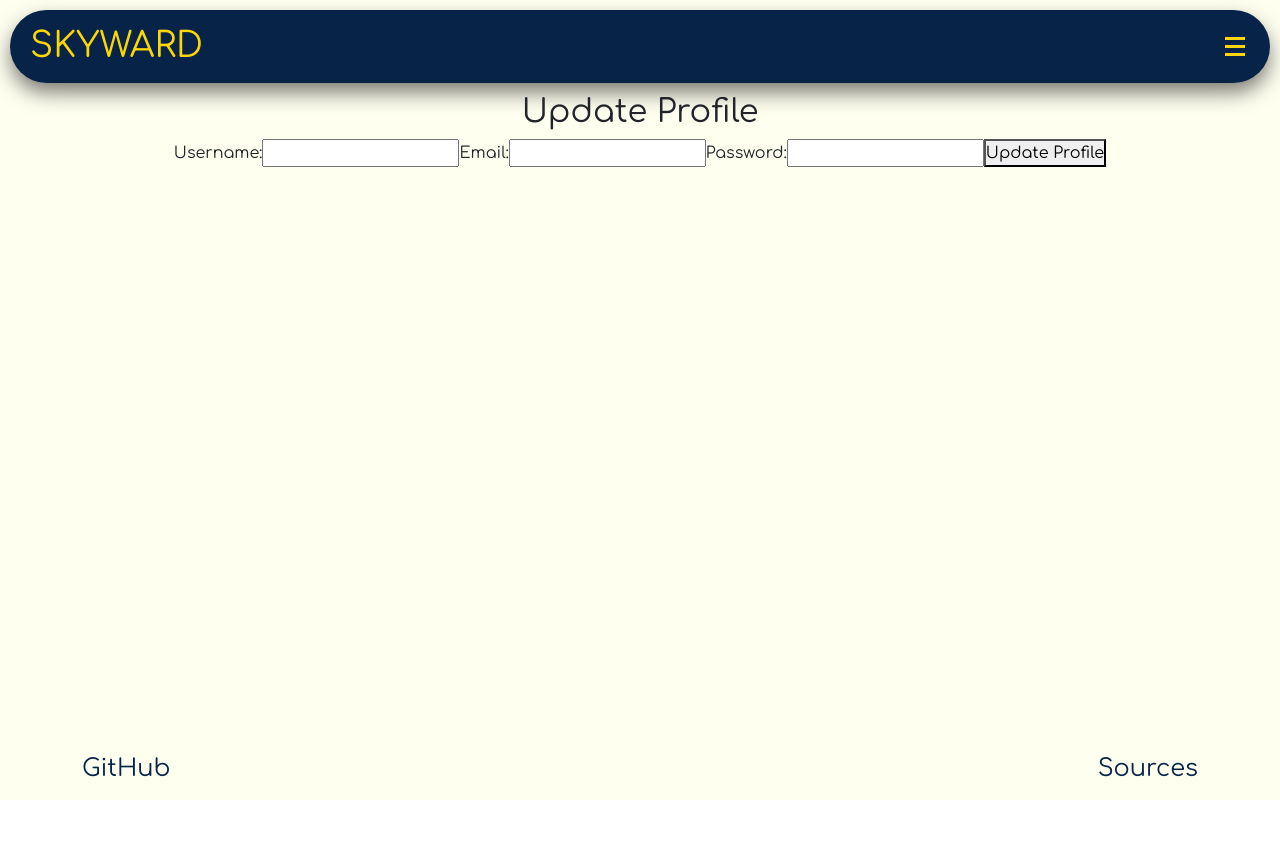
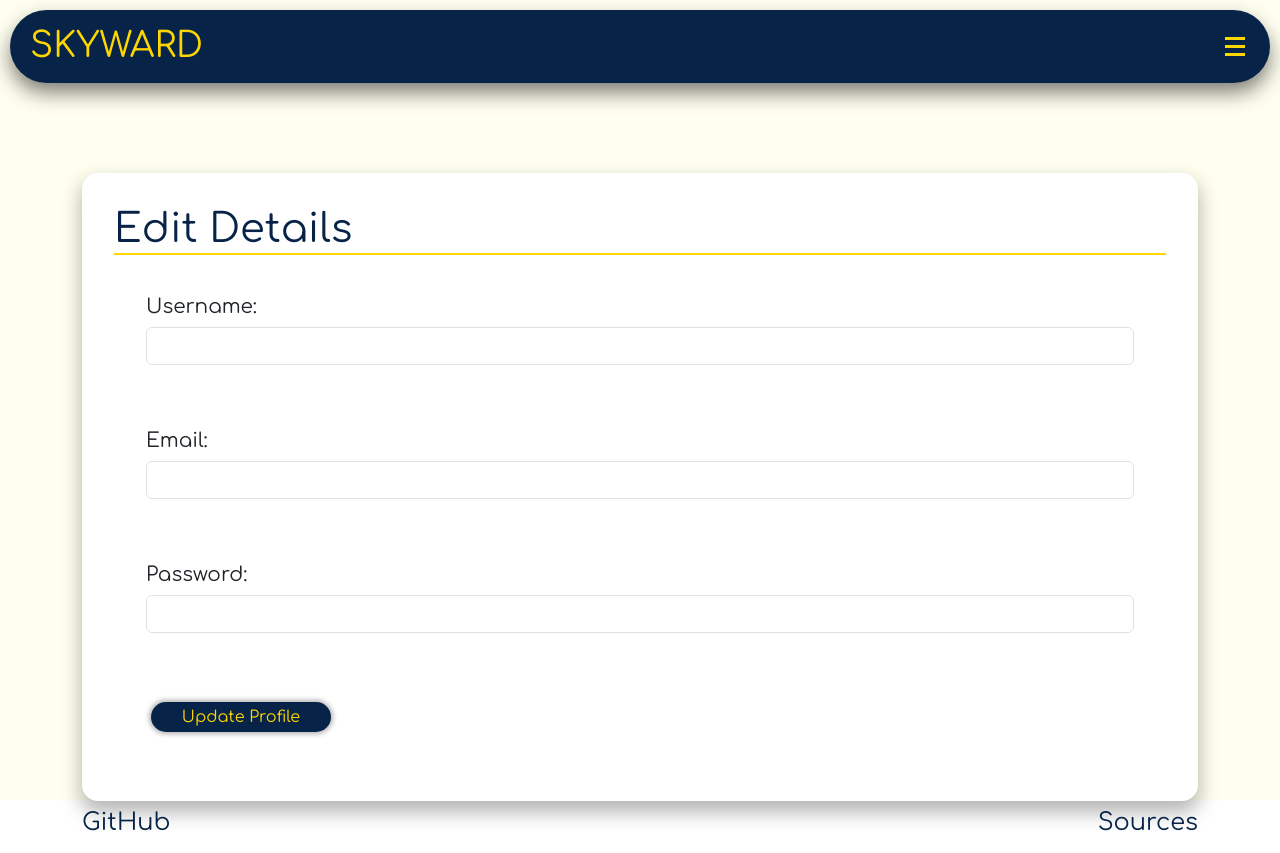
Before and after one commit to Staroyee/Project-3, a React (Vite) app in the folder client/: page /update-profile in a window 1280 px wide. Before the commit the page ends 800 px from the top, so only its background shows below. Built offline with nearby package versions, Linux system fonts and the light colour scheme.

Commit message:
Styled UpdateProfileForm

```diff
--- /dev/null
+++ b/client/src/assets/css/UpdateProfileForm.css
@@ -0,0 +1,38 @@
+.UPF-Container {
+    border-radius: 1rem;
+  text-align: left;
+  background-color: #ffffff;
+  box-shadow: 0px 10px 20px 1px rgba(0, 0, 0, 0.3);
+  padding: 2rem;
+  margin-top: 5rem;
+}
+
+.UPF-Title {
+  color: #072448;
+  border-bottom: 2px solid #ffd700;
+}
+
+.UPF-FormGroup {
+  padding: 2rem 2rem;
+}
+
+.UPF-ButtonContainer {
+  padding: 2rem 2rem;
+}
+
+.UPF-Button {
+  box-shadow: 0px 0px 5px 2px rgba(0, 0, 0, 0.3);
+  margin: 5px;
+  padding: 3px;
+  width: 180px;
+  background-color: #072448;
+  border: #072448;
+  color: #ffd700;
+  border-radius: 15px;
+  transition: background-color 0.3s ease;
+}
+
+.UPF-Button:hover {
+  background-color: #ffd700;
+  color: #072448;
+}
--- a/client/src/pages/UpdateProfileForm.jsx
+++ b/client/src/pages/UpdateProfileForm.jsx
@@ -1,46 +1,72 @@
-import { useState } from 'react';
-import { useMutation } from '@apollo/client';
-import { UPDATE_PROFILE } from '../utils/mutations';
+import { Link } from "react-router-dom";
+import { useState } from "react";
+import { useMutation } from "@apollo/client";
+import { UPDATE_PROFILE } from "../utils/mutations";
+
+import { Container, Row, Col, Form } from "react-bootstrap";
+import "../assets/css/UpdateProfileForm.css"
 
 const UpdateProfileForm = () => {
-  const [username, setUsername] = useState('');
-  const [email, setEmail] = useState('');
-  const [password, setPassword] = useState('');
+  const [username, setUsername] = useState("");
+  const [email, setEmail] = useState("");
+  const [password, setPassword] = useState("");
 
   const [updateProfile] = useMutation(UPDATE_PROFILE);
 
-  const handleUpdate = async (e) => {
-    e.preventDefault();
+  const handleUpdate = async () => {
     try {
       await updateProfile({
         variables: { username, email, password },
       });
       // Optionally, you can fetch the updated profile data and update the UI
     } catch (error) {
-      console.error('Update failed:', error.message);
+      console.error("Update failed:", error.message);
     }
   };
 
   return (
-    <div>
-      <h2>Update Profile</h2>
-      <form>
-      <label>
-        Username:
-        <input type="text" value={username} onChange={(e) => setUsername(e.target.value)} />
-      </label>
-      <label>
-        Email:
-        <input type="text" value={email} onChange={(e) => setEmail(e.target.value)} />
-      </label>
-      <label>
-        Password:
-        <input type="password" value={password} onChange={(e) => setPassword(e.target.value)} />
-      </label>
-
-      <button onClick={handleUpdate}>Update Profile</button>
-      </form>
-    </div>
+    <>
+      <Container className="UPF-Container">
+        <Row>
+          <Col>
+            <h1 className="UPF-Title">Edit Details</h1>
+          </Col>
+        </Row>
+        <Row>
+          <Form>
+            <Form.Group className="UPF-FormGroup">
+              <h5>Username:</h5>
+              <Form.Control
+                type="text"
+                value={username}
+                onChange={(e) => setUsername(e.target.value)}
+              />
+            </Form.Group>
+            <Form.Group className="UPF-FormGroup">
+              <h5>Email:</h5>
+              <Form.Control
+                type="text"
+                value={email}
+                onChange={(e) => setEmail(e.target.value)}
+              />
+            </Form.Group>
+            <Form.Group className="UPF-FormGroup">
+              <h5>Password:</h5>
+              <Form.Control
+                type="password"
+                value={password}
+                onChange={(e) => setPassword(e.target.value)}
+              />
+            </Form.Group>
+            <Col className="UPF-ButtonContainer">
+              <Link to={"/profile"}>
+            <button className="UPF-Button" onClick={handleUpdate}>Update Profile</button>
+            </Link>
+            </Col>
+          </Form>
+        </Row>
+      </Container>
+    </>
   );
 };
 
```
